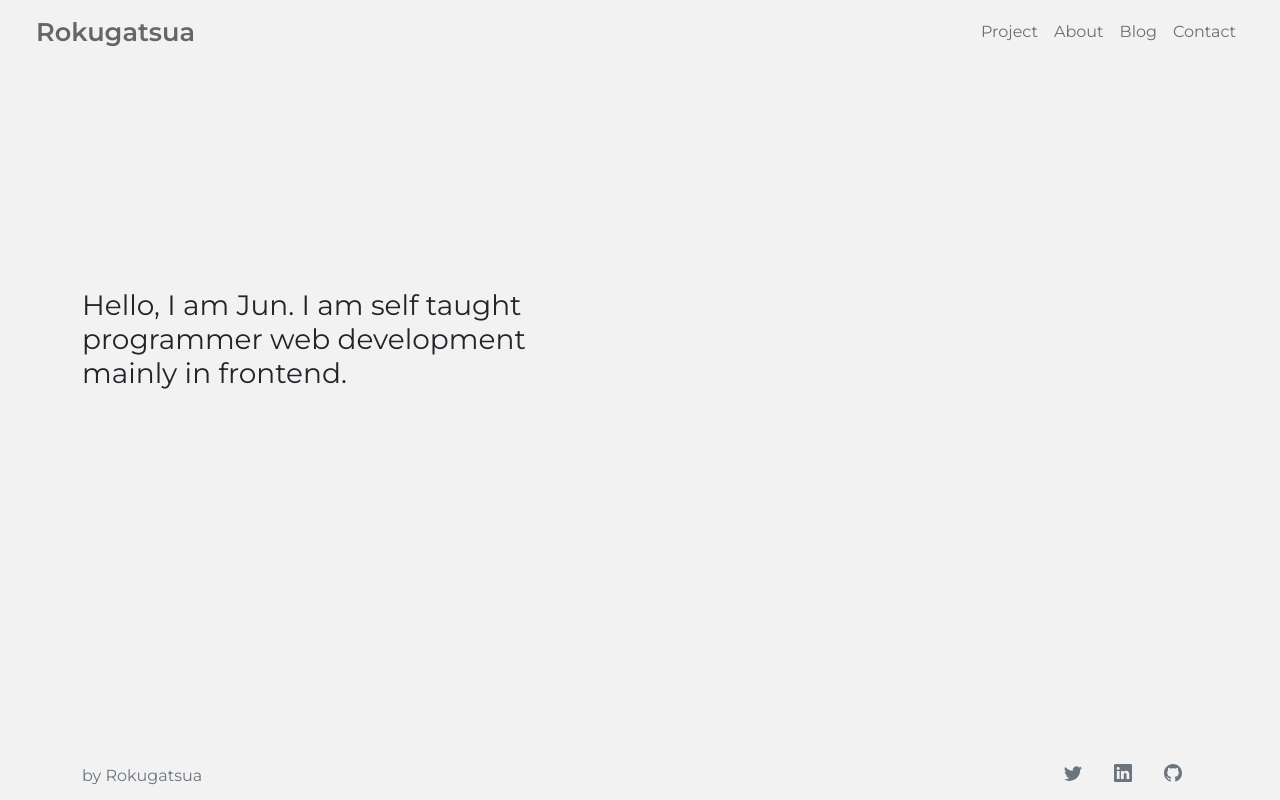
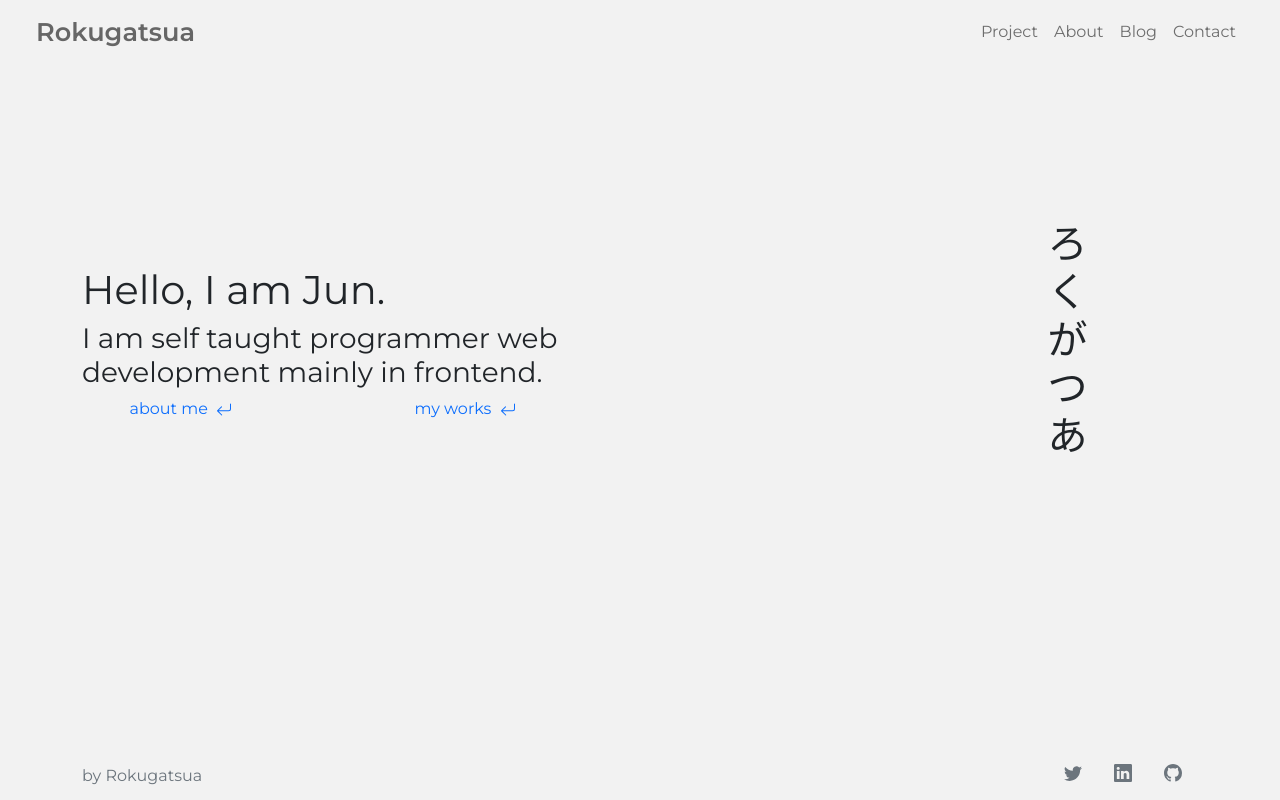
Before and after one commit to Rokugatsua/rokugatsua.github.io, a Vue app: page / in a window 1280 px wide. Built offline with nearby package versions, Linux system fonts and the light colour scheme.

Commit message:
create add hiragana

```diff
--- a/src/views/Home.vue
+++ b/src/views/Home.vue
@@ -1,9 +1,39 @@
 <template>
-    <div class="row align-items-center h-100">
+    <div class="row align-items-center justify-content-between h-100">
       <div class="col-lg-6 col-md-9">
+        <h1>
+          Hello, I am Jun.
+        </h1>
         <h3>
-         {{ motto }} <span class="text-primary">{{(count % 2 === 0) ? '|' : ''}}</span>
+         {{ motto }} <span class="text-primary">{{(count % 2 === 0) ? '_' : ''}}</span>
         </h3>
+        <div class="row justify-content-around">
+          <div class="col-4">
+            <router-link to="/about" class="text-decoration-none">
+            about me
+            <i class="text-primary ms-1">
+              <svg xmlns="http://www.w3.org/2000/svg" width="16" height="16" fill="currentColor" class="bi bi-arrow-return-left" viewBox="0 0 16 16">
+                <path fill-rule="evenodd" d="M14.5 1.5a.5.5 0 0 1 .5.5v4.8a2.5 2.5 0 0 1-2.5 2.5H2.707l3.347 3.346a.5.5 0 0 1-.708.708l-4.2-4.2a.5.5 0 0 1 0-.708l4-4a.5.5 0 1 1 .708.708L2.707 8.3H12.5A1.5 1.5 0 0 0 14 6.8V2a.5.5 0 0 1 .5-.5z"/>
+              </svg>
+            </i>
+            </router-link>
+          </div>
+          <div class="col-4">
+            <router-link to="/project" class="text-decoration-none">
+            my works
+            <i class="text-primary ms-1">
+              <svg xmlns="http://www.w3.org/2000/svg" width="16" height="16" fill="currentColor" class="bi bi-arrow-return-left" viewBox="0 0 16 16">
+                <path fill-rule="evenodd" d="M14.5 1.5a.5.5 0 0 1 .5.5v4.8a2.5 2.5 0 0 1-2.5 2.5H2.707l3.347 3.346a.5.5 0 0 1-.708.708l-4.2-4.2a.5.5 0 0 1 0-.708l4-4a.5.5 0 1 1 .708.708L2.707 8.3H12.5A1.5 1.5 0 0 0 14 6.8V2a.5.5 0 0 1 .5-.5z"/>
+              </svg>
+            </i>
+            </router-link>
+          </div>
+        </div>
+      </div>
+      <div class="col-lg-3">
+        <div class="h1 d-none d-lg-flex flex-lg-column align-items-center justify-content-center">
+          <span v-for="code in hiraganaBrand" :key="code">{{code}}</span>
+        </div>
       </div>
     </div>
 </template>
@@ -12,8 +42,9 @@
 export default {
   data() {
     return {
-      motto: 'Hello, I am Jun. I am self taught programmer web development mainly in frontend.',
-      count: 0
+      motto: 'I am self taught programmer web development mainly in frontend.',
+      count: 0,
+      hiraganaBrand: ['ろ','く','が','つ','あ']
     }
   },
   created() {
```
